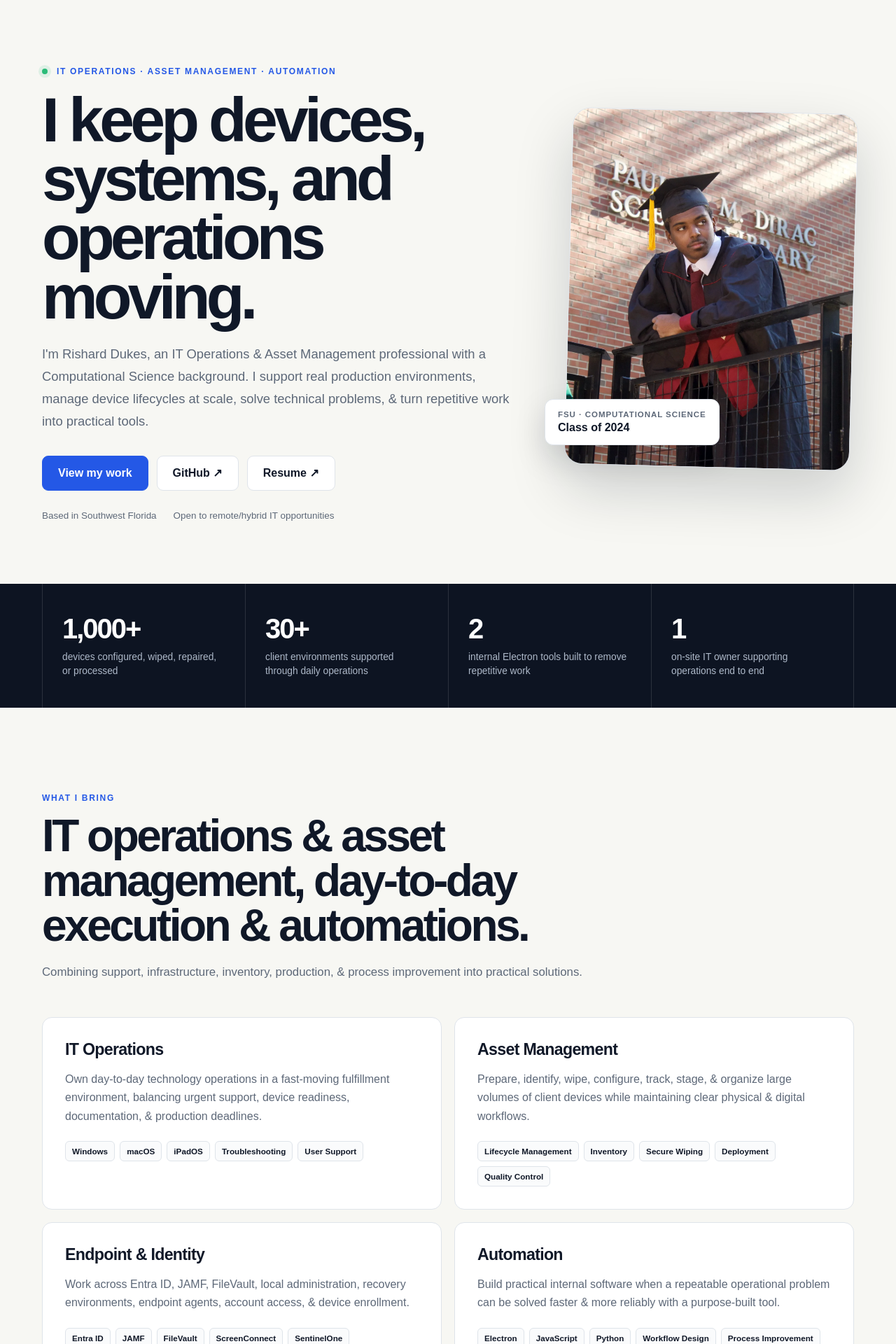
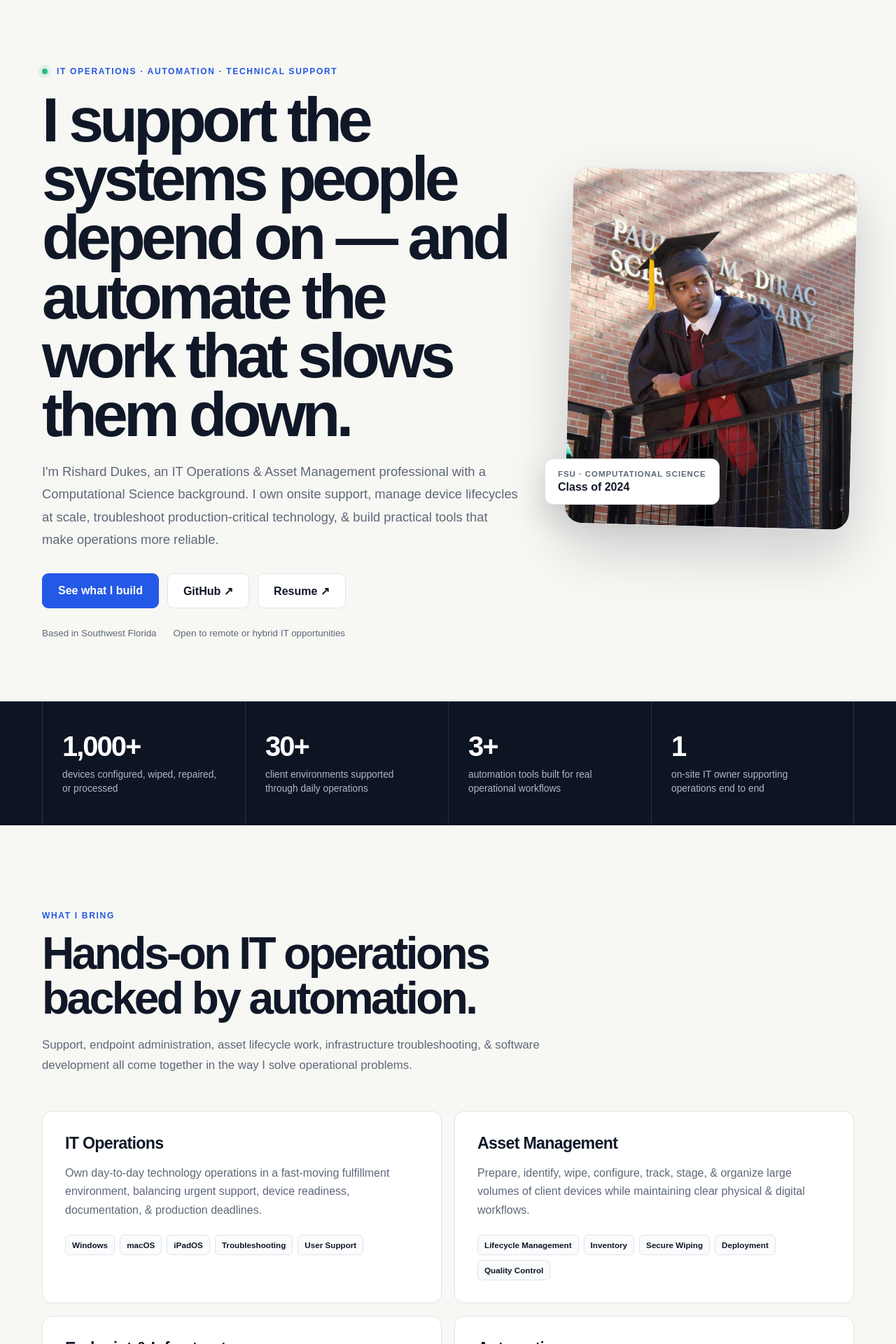
Before and after one commit to RishardDukes/rishard-portfolio-site, a Next.js app: page / in a window 1280 px wide. Shown: the part 80-2000 px from the top of the page at 70% size. Built offline with nearby package versions, Linux system fonts and the light colour scheme.

Commit message:
Refresh portfolio positioning and recent projects

```diff
--- a/app/page.tsx
+++ b/app/page.tsx
@@ -6,15 +6,15 @@ import ThemeToggle from "./ThemeToggle";
 const stats = [
   { value: "1,000+", label: "devices configured, wiped, repaired, or processed" },
   { value: "30+", label: "client environments supported through daily operations" },
-  { value: "2", label: "internal Electron tools built to remove repetitive work" },
+  { value: "3+", label: "automation tools built for real operational workflows" },
   { value: "1", label: "on-site IT owner supporting operations end to end" },
 ];
 
 const capabilities = [
   { title: "IT Operations", text: "Own day-to-day technology operations in a fast-moving fulfillment environment, balancing urgent support, device readiness, documentation, & production deadlines.", tags: ["Windows", "macOS", "iPadOS", "Troubleshooting", "User Support"] },
   { title: "Asset Management", text: "Prepare, identify, wipe, configure, track, stage, & organize large volumes of client devices while maintaining clear physical & digital workflows.", tags: ["Lifecycle Management", "Inventory", "Secure Wiping", "Deployment", "Quality Control"] },
-  { title: "Endpoint & Identity", text: "Work across Entra ID, JAMF, FileVault, local administration, recovery environments, endpoint agents, account access, & device enrollment.", tags: ["Entra ID", "JAMF", "FileVault", "ScreenConnect", "SentinelOne"] },
-  { title: "Automation", text: "Build practical internal software when a repeatable operational problem can be solved faster & more reliably with a purpose-built tool.", tags: ["Electron", "JavaScript", "Python", "Workflow Design", "Process Improvement"] },
+  { title: "Endpoint & Infrastructure", text: "Work across identity, endpoint security, recovery environments, printers, connectivity, remote support, & device enrollment with an operations-first mindset.", tags: ["Entra ID", "JAMF", "FileVault", "ScreenConnect", "SentinelOne"] },
+  { title: "Automation", text: "Build practical software and monitoring tools when a repeatable operational problem can be solved faster, more reliably, or with better visibility through code.", tags: ["Electron", "Python", "JavaScript", "Monitoring", "Process Improvement"] },
 ];
 
 const work = [
@@ -25,22 +25,23 @@ const work = [
     period: "September 2025 — Present",
     bullets: [
       "Serve as the primary onsite IT resource supporting warehouse operations, client device processing, endpoint setup, printer issues, networking, access, & production-critical troubleshooting.",
-      "Promoted to IT Operations & Asset Management Lead after excelling as Warehouse Associate.",
+      "Promoted into the IT lead role after starting as a Warehouse Associate and taking ownership of increasingly technical operational work.",
       "Configured, wiped, repaired, staged, or processed more than 1,000 Windows PCs, Macs, & iPads across 30+ client workflows.",
       "Handle Entra ID joins, local administrator access, FileVault, JAMF-related workflows, operating-system recovery, BIOS/UEFI changes, endpoint agents, & secure device resets.",
-      "Support Zebra & Brother label printers, shipping stations, scanners, conference-room equipment, & other hardware used in daily fulfillment operations.",
-      "Reorganized IT inventory & device staging areas to improve visibility, retrieval, & throughput across active client work.",
+      "Support Zebra & Brother printers, shipping stations, scanners, conference-room equipment, Wi-Fi/Ethernet connectivity, & other hardware used in daily fulfillment operations.",
+      "Reorganized IT inventory & device staging areas to improve visibility, retrieval, & throughput across active work.",
     ],
   },
   {
     eyebrow: "Applied Automation",
     title: "Internal Operations Tools",
-    company: "Built for real warehouse workflows",
+    company: "Built around real support & warehouse workflows",
     period: "2026",
     bullets: [
-      "Built an Electron-based Warehouse Workflow application that centralizes client access & helps picking & packing teams move between required systems faster.",
+      "Built an Electron-based warehouse workflow application that centralizes client access & helps picking and packing teams move between required systems faster.",
       "Built an Electron timesheet utility that captures billable work & generates structured email summaries, reducing repetitive manual reporting.",
-      "Use programming as an operational advantage: identify friction, understand the process, build the smallest useful solution, & improve it with real user feedback.",
+      "Built a Python monitoring system for internet connectivity and operational devices with persistent state, latency tracking, CSV history, and state-change alerts.",
+      "Use programming as an operational advantage: identify friction, understand the process, build the smallest useful solution, & improve it with real feedback.",
     ],
   },
 ];
@@ -69,25 +70,29 @@ const previousAIExperience = [
 ];
 
 const projects = [
+  { title: "Hercules IT", type: "Desktop IT Platform", description: "An independent Electron desktop application for IT diagnostics and support workflows, with dedicated views for devices, networks, printers, system status, and guided remediation actions.", tech: ["Electron", "React", "TypeScript", "SQLite", "Tailwind"] },
+  { title: "Phase V IT Monitor", type: "Infrastructure Monitoring", description: "A Python monitoring system that watches internet connectivity and important operational devices, tracks latency and state history, and sends useful outage and recovery alerts without notification spam.", tech: ["Python", "Networking", "Google Chat", "Google Sheets", "Automation"] },
   { title: "Warehouse Workflow App", type: "Operations Automation", description: "An Electron desktop application designed around real warehouse use, consolidating client workflows & reducing repeated navigation & login friction.", tech: ["Electron", "JavaScript", "HTML/CSS", "Workflow Automation"] },
   { title: "Billable Timesheet Tool", type: "Internal Productivity", description: "A lightweight desktop utility for recording work performed & producing consistent email-ready summaries for billing & operational reporting.", tech: ["Electron", "JavaScript", "Process Design", "Email Workflows"] },
+  { title: "Workout Tracker + Hercules AI", type: "AI-Assisted Product", description: "A workout tracking application with authentication, persistent training history, progression coaching, and AI-assisted guidance built around structured fitness data.", tech: ["Python", "Flask", "SQLite", "Gemini", "Product Design"] },
   { title: "Resume Parser & Job Matcher", type: "Software Project", description: "A document-processing application that extracts resume content & scores compatibility against job descriptions across common file formats.", tech: ["Python", "Flask", "Regex", "PDF/DOCX Parsing"] },
-  { title: "Workout Tracker + Hercules", type: "AI-Assisted Product", description: "A training tracker with a self-built AI (Hercules) that provides progression coaching, nutrition guidance, & program creation based on publicly available & trusted data.", tech: ["Python", "AI Logic", "Progress Tracking", "Product Design"] },
 ];
 
 const skillGroups = [
   ["Endpoint & Support", "Windows", "macOS", "iPadOS", "Hardware Diagnostics", "Remote Support", "Printer Support"],
   ["Administration", "Microsoft Entra ID", "JAMF", "FileVault", "Local Admin", "BIOS/UEFI", "OS Recovery"],
   ["Operations", "Asset Lifecycle", "Inventory Control", "Secure Wiping", "Device Deployment", "Documentation", "Quality Control"],
-  ["Development", "Python", "JavaScript", "Electron", "HTML/CSS", "SQL", "Git/GitHub"],
+  ["Development & Automation", "Python", "JavaScript", "TypeScript", "React", "Electron", "SQLite", "Git/GitHub"],
 ];
 
 const credentials = [
+  "Google IT Support Professional Certificate",
   "Technical Support Fundamentals",
   "The Bits and Bytes of Computer Networking",
   "Operating Systems and You: Becoming a Power User",
   "System Administration and IT Infrastructure Services",
   "IT Security: Defense against the Digital Dark Arts",
+  "Build with Gemini — Google AI",
 ];
 
 const photos = [
@@ -120,15 +125,15 @@ export default function Home() {
 
       <section className="hero container" id="top">
         <div className="hero-copy">
-          <p className="kicker"><span className="status-dot" /> IT Operations · Asset Management · Automation</p>
-          <h1>I keep devices, systems, and operations moving.</h1>
-          <p className="hero-subtext">I'm Rishard Dukes, an IT Operations & Asset Management professional with a Computational Science background. I support real production environments, manage device lifecycles at scale, solve technical problems, & turn repetitive work into practical tools.</p>
+          <p className="kicker"><span className="status-dot" /> IT Operations · Automation · Technical Support</p>
+          <h1>I support the systems people depend on — and automate the work that slows them down.</h1>
+          <p className="hero-subtext">I'm Rishard Dukes, an IT Operations & Asset Management professional with a Computational Science background. I own onsite support, manage device lifecycles at scale, troubleshoot production-critical technology, & build practical tools that make operations more reliable.</p>
           <div className="hero-actions">
-            <a className="button primary" href="#experience">View my work</a>
+            <a className="button primary" href="#projects">See what I build</a>
             <a className="button secondary" href="https://github.com/RishardDukes" target="_blank" rel="noreferrer">GitHub ↗</a>
             <a className="button secondary" href="/images/Rishard_Dukes_Resume.pdf" target="_blank" rel="noreferrer">Resume ↗</a>
           </div>
-          <div className="hero-meta"><span>Based in Southwest Florida</span><span>Open to remote/hybrid IT opportunities</span></div>
+          <div className="hero-meta"><span>Based in Southwest Florida</span><span>Open to remote or hybrid IT opportunities</span></div>
         </div>
         <div className="hero-portrait-wrap">
           <div className="hero-portrait">
@@ -141,22 +146,22 @@ export default function Home() {
       <section className="stats-wrap"><div className="stats container">{stats.map((stat) => <div className="stat" key={stat.label}><strong>{stat.value}</strong><span>{stat.label}</span></div>)}</div></section>
 
       <section className="section container" id="experience">
-        <div className="section-heading"><p className="eyebrow">What I bring</p><h2>IT operations & asset management, day-to-day execution & automations.</h2><p>Combining support, infrastructure, inventory, production, & process improvement into practical solutions.</p></div>
+        <div className="section-heading"><p className="eyebrow">What I bring</p><h2>Hands-on IT operations backed by automation.</h2><p>Support, endpoint administration, asset lifecycle work, infrastructure troubleshooting, & software development all come together in the way I solve operational problems.</p></div>
         <div className="capability-grid">{capabilities.map((item) => <article className="capability-card" key={item.title}><h3>{item.title}</h3><p>{item.text}</p><div className="tags">{item.tags.map((tag) => <span key={tag}>{tag}</span>)}</div></article>)}</div>
       </section>
 
       <section className="section experience-section">
         <div className="container">
-          <div className="section-heading narrow"><p className="eyebrow">Experience</p><h2>The work I’ve done & the results.</h2></div>
+          <div className="section-heading narrow"><p className="eyebrow">Experience</p><h2>Production support, device operations, & process improvement.</h2></div>
           <div className="ops-feature">
             <ExperienceMedia />
-            <div className="ops-copy"><p className="eyebrow">In practice</p><h3>Device prep, resets, & deployment.</h3><p>Assessment, secure wiping, operating-system recovery, configuration, quality checks, staging, & documentation all have to happen before a device is ready for its next user or client workflow.</p><div className="tags"><span>Secure Wiping</span><span>macOS Recovery</span><span>Device Readiness</span><span>Quality Control</span></div></div>
+            <div className="ops-copy"><p className="eyebrow">In practice</p><h3>Device prep, resets, deployment, & troubleshooting.</h3><p>Assessment, secure wiping, operating-system recovery, configuration, quality checks, staging, documentation, connectivity, and peripheral support all have to happen before systems are truly ready for production.</p><div className="tags"><span>Secure Wiping</span><span>macOS Recovery</span><span>Device Readiness</span><span>Quality Control</span></div></div>
           </div>
           <div className="timeline">{work.map((role) => <article className="role" key={role.title}><div className="role-side"><p>{role.eyebrow}</p><span>{role.period}</span></div><div className="role-body"><h3>{role.title}</h3><h4>{role.company}</h4><ul>{role.bullets.map((bullet) => <li key={bullet}>{bullet}</li>)}</ul></div></article>)}</div>
           <div className="ai-history">
             <div className="ai-history-heading">
               <p className="eyebrow">Previous AI Experience</p>
-              <h3>Earlier roles in AI quality review & prompt testing.</h3>
+              <h3>Earlier work in AI quality review & prompt testing.</h3>
             </div>
             <div className="ai-role-grid">{previousAIExperience.map((role) => <article className="ai-role" key={role.title}><p className="ai-role-period">{role.period}</p><h4>{role.title}</h4><p className="ai-role-company">{role.company}</p><ul>{role.bullets.map((bullet) => <li key={bullet}>{bullet}</li>)}</ul></article>)}</div>
           </div>
@@ -166,29 +171,29 @@ export default function Home() {
       <section className="section credentials-section" id="credentials">
         <div className="container credentials-layout">
           <div className="section-heading narrow">
-            <p className="eyebrow">Professional certificate</p>
-            <h2>Google IT Support Professional Certificate.</h2>
-            <p>Completed September 2026 through Google&apos;s IT support curriculum.</p>
+            <p className="eyebrow">Credentials</p>
+            <h2>IT support foundations, completed and applied.</h2>
+            <p>Completed the Google IT Support Professional Certificate in September 2026 and continue building hands-on automation and AI development skills.</p>
           </div>
           <div className="credential-list">
-            {credentials.map((credential, index) => <article className="credential-item" key={credential}><span>0{index + 1}</span><h3>{credential}</h3></article>)}
+            {credentials.map((credential, index) => <article className="credential-item" key={credential}><span>{String(index + 1).padStart(2, "0")}</span><h3>{credential}</h3></article>)}
           </div>
         </div>
       </section>
 
       <section className="section container" id="projects">
-        <div className="section-heading"><p className="eyebrow">Selected projects</p><h2>Projects I built to support operations.</h2><p>My coding background is not separate from my IT work. It helps me diagnose systems, understand workflows, & build solutions that other support professionals may only document.</p></div>
-        <div className="project-grid">{projects.map((project, index) => <article className="project-card" key={project.title}><div className="project-number">0{index + 1}</div><p className="project-type">{project.type}</p><h3>{project.title}</h3><p>{project.description}</p><div className="tags">{project.tech.map((tech) => <span key={tech}>{tech}</span>)}</div></article>)}</div>
+        <div className="section-heading"><p className="eyebrow">Selected builds</p><h2>Software built around real operational problems.</h2><p>My development work is strongest when it connects directly to IT: monitoring systems, desktop support tools, workflow automation, and products that turn repeated manual steps into something faster and easier to use.</p></div>
+        <div className="project-grid">{projects.map((project, index) => <article className="project-card" key={project.title}><div className="project-number">{String(index + 1).padStart(2, "0")}</div><p className="project-type">{project.type}</p><h3>{project.title}</h3><p>{project.description}</p><div className="tags">{project.tech.map((tech) => <span key={tech}>{tech}</span>)}</div></article>)}</div>
       </section>
 
-      <section className="section skills-section" id="skills"><div className="container skills-layout"><div className="section-heading narrow"><p className="eyebrow">Toolkit</p><h2>Technical range built through real use.</h2><p>Comfortable moving between user support, endpoint administration, physical devices, operational workflows, & code.</p></div><div className="skill-list">{skillGroups.map(([title, ...skills]) => <div className="skill-row" key={title}><h3>{title}</h3><div>{skills.map((skill) => <span key={skill}>{skill}</span>)}</div></div>)}</div></div></section>
+      <section className="section skills-section" id="skills"><div className="container skills-layout"><div className="section-heading narrow"><p className="eyebrow">Toolkit</p><h2>Technical range built through real use.</h2><p>Comfortable moving between user support, endpoint administration, physical devices, network troubleshooting, operational workflows, & code.</p></div><div className="skill-list">{skillGroups.map(([title, ...skills]) => <div className="skill-row" key={title}><h3>{title}</h3><div>{skills.map((skill) => <span key={skill}>{skill}</span>)}</div></div>)}</div></div></section>
 
       <section className="section container personal-section" id="about">
         <div className="section-heading"><p className="eyebrow">About me</p><h2>A quick background.</h2></div>
         <div className="personal-grid">
-          <article className="personal-card personal-card-wide"><h3>My background</h3><div><p>I graduated from Florida State University with a bachelor's degree in Computational Science & a 3.1 GPA. Since then, my professional experience has expanded across IT operations & asset management, AI quality assurance, prompt engineering, & automation-focused software projects.</p><p>I enjoy learning new systems, taking on unfamiliar technology, & contributing to projects & products that people can actually use.</p></div></article>
-          <article className="personal-card"><h3>Outside of work</h3><p>I'm a serious gym head & currently train six days a week with a routine that changes monthly. I focus more on strength & endurance than aesthetics.</p><p>I also love EDM & going to raves. KETTAMA, ANOTR, & Underworld are a few of my favorite artists. Traveling is another major interest of mine, & I've visited four countries so far.</p></article>
-          <article className="personal-card"><h3>Where I'm headed</h3><p>My long-term goal is to build a career at the intersection of AI, data, & engineering. I'm continuing to strengthen my experience in IT operations, automation, databases, & software so I can move into the part of the technology industry that interests me most.</p></article>
+          <article className="personal-card personal-card-wide"><h3>My background</h3><div><p>I graduated from Florida State University with a bachelor's degree in Computational Science. Since then, my professional experience has expanded across IT operations, asset management, technical support, AI quality work, & automation-focused software development.</p><p>I like learning systems deeply enough to fix them, improve the workflow around them, and build something better when the existing process is holding people back.</p></div></article>
+          <article className="personal-card"><h3>Outside of work</h3><p>I'm a serious gym head & currently train six days a week. I enjoy the structure, progression, and problem-solving side of training almost as much as the physical part.</p><p>I also love EDM & going to raves. KETTAMA, ANOTR, & Underworld are a few of my favorite artists. Traveling is another major interest of mine, & I've visited four countries so far.</p></article>
+          <article className="personal-card"><h3>Where I'm headed</h3><p>I'm building toward roles where technical support, IT operations, systems thinking, and automation overlap. I want to keep growing from hands-on infrastructure and endpoint work into increasingly advanced support engineering, systems, and product-focused technical roles.</p></article>
         </div>
       </section>
 
@@ -201,9 +206,9 @@ export default function Home() {
 
       <section className="section journey-section"><div className="container"><div className="section-heading narrow"><p className="eyebrow">Career journey</p><h2>How my path has evolved.</h2></div><div className="journey-track"><div className="journey-item"><span>2020–2021</span><h3>Biomedical Engineering</h3><p>Florida State University</p></div><div className="journey-item"><span>2021–2022</span><h3>Computational Biology</h3><p>Florida State University</p></div><div className="journey-item"><span>2022–2024</span><h3>Computational Science</h3><p>B.S. earned in December 2024</p></div><div className="journey-item"><span>2025–2026</span><h3>Warehouse Associate</h3><p>Phase V Fulfillment</p></div><div className="journey-item"><span>2025–2026</span><h3>AI Data Specialist</h3><p>RWS Workforce</p></div><div className="journey-item"><span>2025–2026</span><h3>AI Prompt Engineer</h3><p>Outlier AI</p></div><div className="journey-item active"><span>2026–Present</span><h3>IT Operations & Asset Management</h3><p>Phase V Fulfillment</p></div></div></div></section>
 
-      <section className="contact container"><p className="eyebrow">Let's work together! </p><h2>Looking for someone who can support operations & improve it?</h2><p>I'm interested in remote IT support, technical support, junior systems administration, IT operations, & asset management opportunities.</p><div className="hero-actions centered"><a className="button primary" href="https://www.linkedin.com/in/rishard-dukes" target="_blank" rel="noreferrer">Message me on LinkedIn ↗</a><a className="button secondary" href="https://github.com/RishardDukes" target="_blank" rel="noreferrer">Explore GitHub</a></div></section>
+      <section className="contact container"><p className="eyebrow">Let's work together!</p><h2>Need someone who can support the operation and improve the system behind it?</h2><p>I'm interested in technical support, application or product support, IT operations, asset management, and support-engineering opportunities — remote across the U.S. or hybrid in South Florida.</p><div className="hero-actions centered"><a className="button primary" href="https://www.linkedin.com/in/rishard-dukes" target="_blank" rel="noreferrer">Message me on LinkedIn ↗</a><a className="button secondary" href="https://github.com/RishardDukes" target="_blank" rel="noreferrer">Explore GitHub</a></div></section>
 
-      <footer><div className="container footer-inner"><span>© 2026 Rishard Dukes</span><span>IT Operations · Asset Management · Automation</span></div></footer>
+      <footer><div className="container footer-inner"><span>© 2026 Rishard Dukes</span><span>IT Operations · Automation · Technical Support</span></div></footer>
     </main>
   );
 }
```
